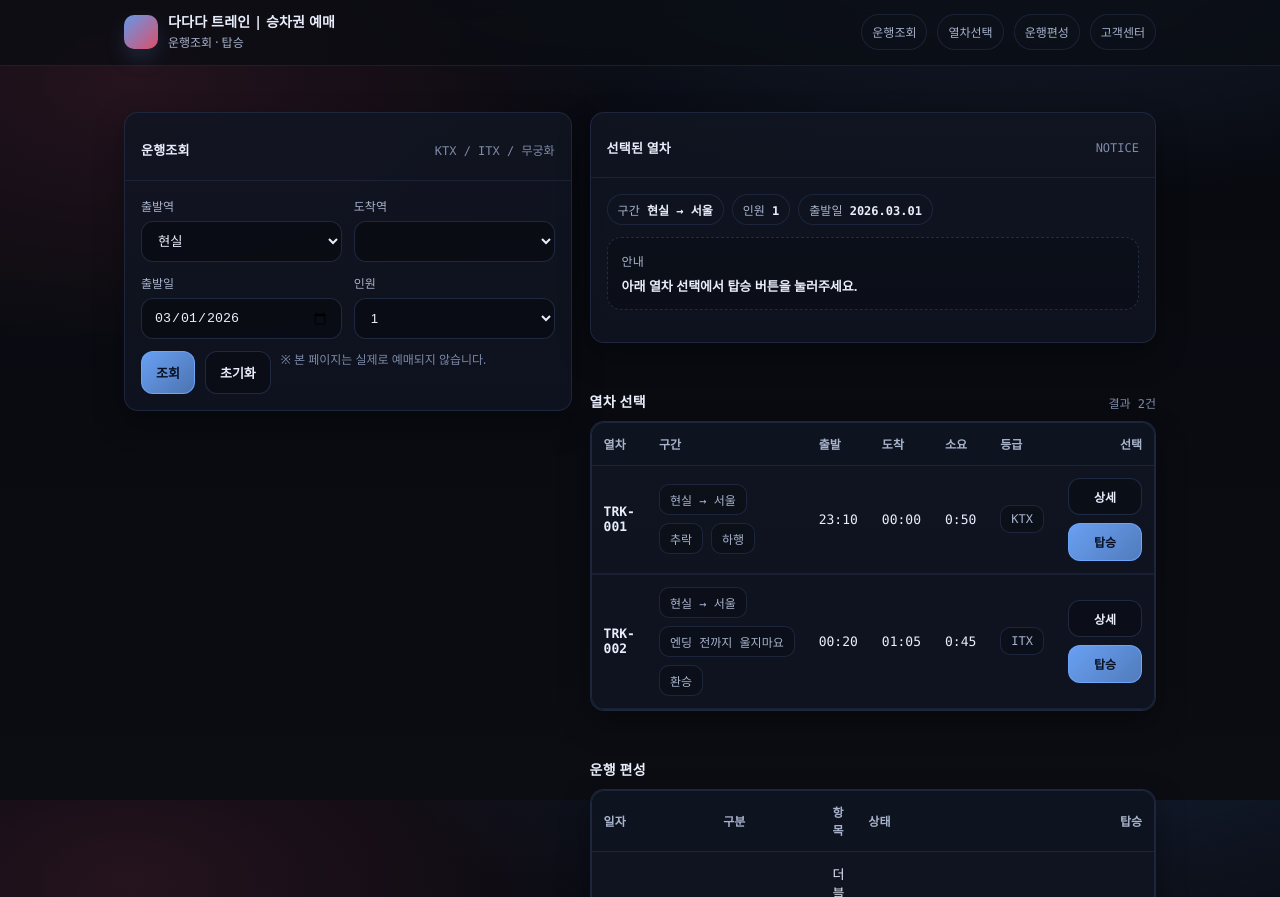
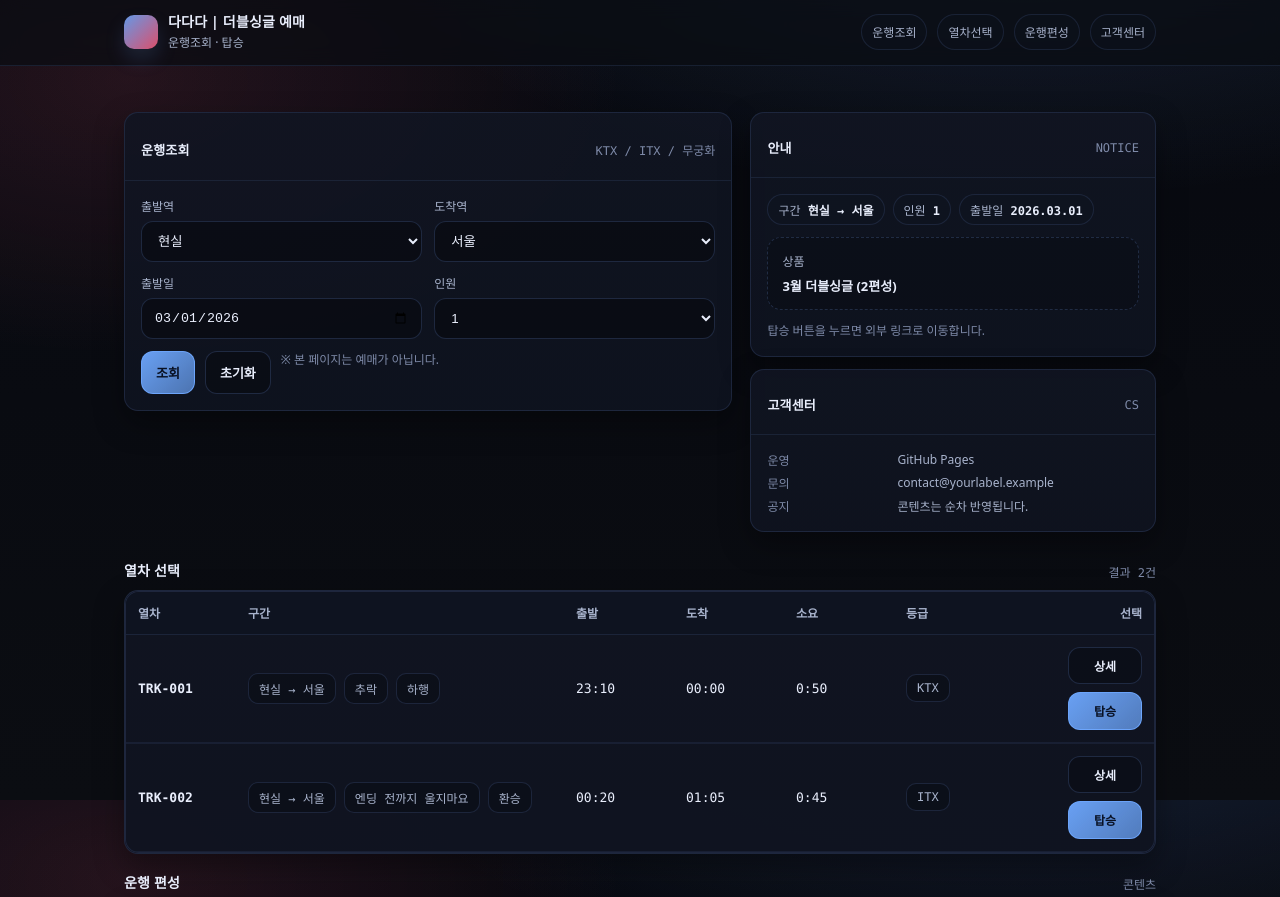
Before and after one commit to kwackiii/dadadadadad, a plain HTML site: page index.html in a window 1280 px wide. Shown: the top 897 px of the page. Drawn offline with Linux system fonts and the light colour scheme.

Commit message:
Update index.html

```diff
--- a/index.html
+++ b/index.html
@@ -3,8 +3,8 @@
 <head>
   <meta charset="utf-8" />
   <meta name="viewport" content="width=device-width,initial-scale=1" />
-  <title>다다다 트레인 | 승차권 예매</title>
-  <meta name="description" content="dadada train" />
+  <title>다다다 | 더블싱글 예매</title>
+  <meta name="description" content="다다다 3월 더블싱글 프로모션 | 기차 예매 UX 메타포" />
   <style>
     :root{
       --bg:#0b0d12;
@@ -284,7 +284,7 @@
       <div class="brand">
         <div class="logo" aria-hidden="true"></div>
         <div>
-          <h1>다다다 트레인 | 승차권 예매</h1>
+          <h1>다다다 | 더블싱글 예매</h1>
           <div class="sub">운행조회 · 탑승</div>
         </div>
       </div>
@@ -311,16 +311,18 @@
               <label for="from">출발역</label>
               <select id="from">
                 <option value="현실">현실</option>
-                <option value="???">???</option>
+                <option value="지금">지금</option>
+                <option value="여기">여기</option>
+                <option value="일상">일상</option>
               </select>
             </div>
             <div>
               <label for="to">도착역</label>
               <select id="to">
-                <option value="???">???</option>
-                <option value="어제">어제</option>
-                <option value="내일">내일</option>
-                <option value="엔딩"엔딩</option>
+                <option value="서울">서울</option>
+                <option value="가상">가상</option>
+                <option value="도피">도피</option>
+                <option value="엔딩">엔딩</option>
               </select>
             </div>
             <div>
@@ -341,7 +343,7 @@
           <div class="btnbar">
             <button class="btn primary" id="btnSearch" type="button">조회</button>
             <button class="btn" id="btnReset" type="button">초기화</button>
-            <span class="mini">※ 본 페이지는 실제로 예매되지 않습니다.</span>
+            <span class="mini">※ 본 페이지는 예매가 아닙니다.</span>
           </div>
         </div>
       </div>
@@ -349,7 +351,7 @@
       <aside class="infoBox">
         <div class="card">
           <div class="hd">
-            <p class="title">선택된 열차</p>
+            <p class="title">안내</p>
             <p class="hint">NOTICE</p>
           </div>
           <div class="bd">
@@ -361,12 +363,30 @@
               <span class="badge" id="stampBadge" style="display:none">등급 <strong id="stampText">VIP</strong></span>
             </div>
             <div class="notice" style="margin-top:12px">
-              <p class="k">안내</p>
-              <p class="v">아래 열차 선택에서 탑승 버튼을 눌러주세요.</p>
+              <p class="k">상품</p>
+              <p class="v">3월 더블싱글 (2편성)</p>
             </div>
+            <p class="mini" style="margin:12px 0 0">
+              탑승 버튼을 누르면 외부 링크로 이동합니다.
             </p>
           </div>
         </div>
+
+        <div class="card" id="cs">
+          <div class="hd">
+            <p class="title">고객센터</p>
+            <p class="hint">CS</p>
+          </div>
+          <div class="bd">
+            <div class="kv">
+              <div>운영</div><div>GitHub Pages</div>
+              <div>문의</div><div><a class="smallLink" href="#" onclick="return false;">contact@yourlabel.example</a></div>
+              <div>공지</div><div>콘텐츠는 순차 반영됩니다.</div>
+            </div>
+          </div>
+        </div>
+      </aside>
+    </section>
 
     <!-- 열차선택 -->
     <section id="trains" class="section">
@@ -399,6 +419,7 @@
     <section id="schedule" class="section">
       <div class="sectionTitle">
         <h2>운행 편성</h2>
+        <div class="right">콘텐츠</div>
       </div>
 
       <div class="card" style="overflow:hidden">
@@ -417,23 +438,6 @@
           </tbody>
         </table>
       </div>
-     </div>
-    </section>
-
-  <div class="card" id="cs">
-          <div class="hd">
-            <p class="title">고객센터</p>
-            <p class="hint">CS</p>
-          </div>
-          <div class="bd">
-            <div class="kv">
-              <div>운영</div><div>GitHub Pages</div>
-              <div>문의</div><div><a class="smallLink" href="#" onclick="return false;">contact@yourlabel.example</a></div>
-              <div>공지</div><div>콘텐츠는 순차 반영됩니다.</div>
-            </div>
-          </div>
-        </div>
-      </aside>
     </section>
 
     <footer class="footer">
```
